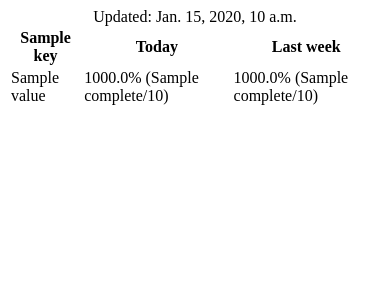
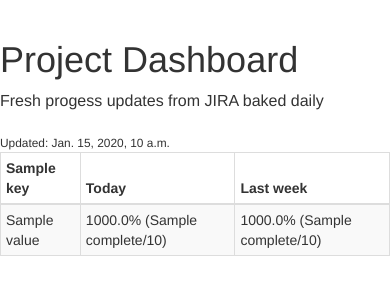
Before and after one commit to cmheisel/project-status-dashboard, a Django app: template dashboard/templates/dashboard.html in a window 390 px wide. Shown: the top 300 px of the page. Run offline with Django 3.2, Linux system fonts and the light colour scheme; the template is opened without the code that fills it: most values are stand-ins (such as "Sample title", 1, 10 or a date in 2020); some libraries are stand-ins or nearby versions.

Commit message:
Make it look nice

```diff
--- a/dashboard/templates/dashboard.html
+++ b/dashboard/templates/dashboard.html
@@ -1,18 +1,37 @@
 {% load tz %}
 {% load staticfiles %}
 {% load dashboard_tags %}
-<html>
+<!DOCTYPE html>
+<html lang="en">
+  <head>
+    <meta charset="utf-8">
+    <meta http-equiv="X-UA-Compatible" content="IE=edge">
+    <meta name="viewport" content="width=device-width, initial-scale=1">
+    <!-- The above 3 meta tags *must* come first in the head; any other head content must come *after* these tags -->
+    <title>Project Dashboard</title>
 
-<head>
-  <link rel="stylesheet" type="text/css" src="{% static "dashboard/foo.css" %}" />
+    <!-- Latest compiled and minified CSS -->
+    <link rel="stylesheet" href="https://maxcdn.bootstrapcdn.com/bootstrap/3.3.6/css/bootstrap.min.css" integrity="sha384-1q8mTJOASx8j1Au+a5WDVnPi2lkFfwwEAa8hDDdjZlpLegxhjVME1fgjWPGmkzs7" crossorigin="anonymous">
+
+    <!-- Optional theme -->
+    <link rel="stylesheet" href="https://maxcdn.bootstrapcdn.com/bootstrap/3.3.6/css/bootstrap-theme.min.css" integrity="sha384-fLW2N01lMqjakBkx3l/M9EahuwpSfeNvV63J5ezn3uZzapT0u7EYsXMjQV+0En5r" crossorigin="anonymous">
+
+    <!-- HTML5 shim and Respond.js for IE8 support of HTML5 elements and media queries -->
+    <!-- WARNING: Respond.js doesn't work if you view the page via file:// -->
+    <!--[if lt IE 9]>
+      <script src="https://oss.maxcdn.com/html5shiv/3.7.2/html5shiv.min.js"></script>
+      <script src="https://oss.maxcdn.com/respond/1.4.2/respond.min.js"></script>
+    <![endif]-->
   </head>
-
   <body>
-
-<table>
-    <caption>
-            Updated: {{ updated }}
-    </caption>
+    <div class="row">
+      <div class="col-md-1">&nbsp;</div>
+    <div class="col-md-10">
+      <h1>Project Dashboard</h1>
+      <p class="lead">Fresh progess updates from JIRA baked daily</p>
+      <small>Updated: {{ updated }}</small>
+    <table class="table table-striped table-bordered table-hover table-condensed">
+        <thead class="thead">
           <tr>
           {% for key in data.0.keys %}
               <th>{{ key }}</th>
@@ -20,6 +39,8 @@
               <th>Today</th>
               <th>Last week</th>
           </tr>
+        </thead>
+        <tbody>
         {% for row in data %}
             <tr>
                 {% for value in row.values %}
@@ -37,7 +58,14 @@
                 </td>
             </tr>
         {% endfor %}
+      </tbody>
     </table>
-
+  </div>
+          <div class="col-md-1">&nbsp;</div>
+  </div>
+    <!-- jQuery (necessary for Bootstrap's JavaScript plugins) -->
+    <script src="https://ajax.googleapis.com/ajax/libs/jquery/1.11.3/jquery.min.js"></script>
+    <!-- Latest compiled and minified JavaScript -->
+    <script src="https://maxcdn.bootstrapcdn.com/bootstrap/3.3.6/js/bootstrap.min.js" integrity="sha384-0mSbJDEHialfmuBBQP6A4Qrprq5OVfW37PRR3j5ELqxss1yVqOtnepnHVP9aJ7xS" crossorigin="anonymous"></script>
   </body>
 </html>
```
Lines whose indentation alone changed are shown as unchanged.
